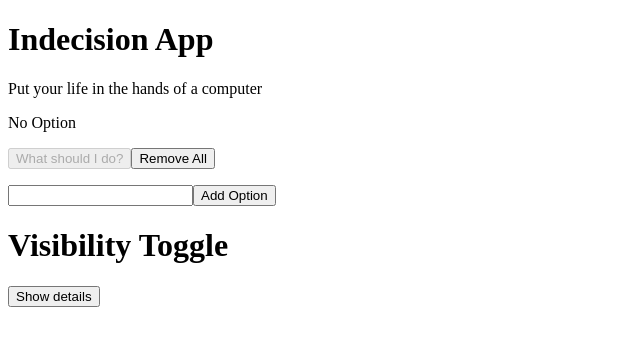
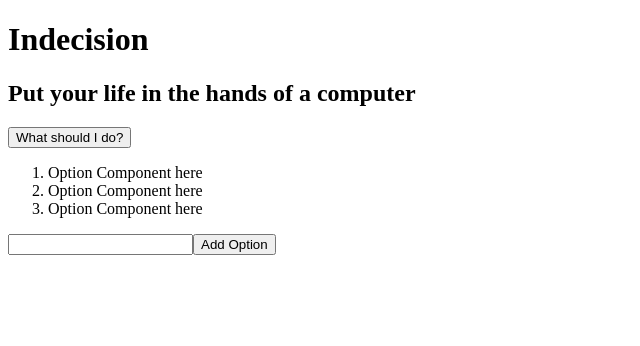
Before and after one commit to MuratOzdemir-dev/indecisionapp, a React (Create React App) app: page / in a window 1280 px wide. Shown: the top 346 px of the page, without its empty margins (0-640 px from the left). Built offline with nearby package versions, Linux system fonts and the light colour scheme.

Commit message:
Class component'a geçildi.

```diff
--- a/src/App.js
+++ b/src/App.js
@@ -1,61 +1,18 @@
-import React from "react";
-import Try from "./Try";
+import React, { Component } from "react";
+import Header from "./components/Header";
+import Action from "./components/Action";
+import Options from "./components/Options";
+import AddOption from "./components/AddOption";
 
-function App() {
-  const [app, setApp] = React.useState({
-    title: "Indecision App",
-    subtitle: "Put your life in the hands of a computer",
-    option: [],
-  });
-  const [result, setResult] = React.useState("");
-
-  return (
-    <div>
-      <h1>{app.title}</h1>
-      {app.subtitle && <p>{app.subtitle}</p>}
-      <p>{app.option.length > 0 ? "Here are your options" : "No Option"}</p>
-      <button
-        onClick={() => {
-          const randomNumber = Math.floor(Math.random() * app.option.length);
-          setResult(<p>{app.option[randomNumber]}</p>);
-        }}
-        disabled={app.option.length > 0 ? false : true}
-      >
-        What should I do?
-      </button>
-      {result !== "" && result}
-
-      <button
-        onClick={() => {
-          setApp({ ...app, option: [] });
-          setResult("");
-        }}
-      >
-        Remove All
-      </button>
-
-      <ol>
-        {app.option.map((item, index) => (
-          <li key={index}>{item}</li>
-        ))}
-      </ol>
-      <form
-        action="#"
-        method="post"
-        onSubmit={(e) => {
-          e.preventDefault();
-          const newOption = e.target.elements.option.value;
-          if (newOption) {
-            setApp({ ...app, option: [...app.option, newOption] });
-            e.target.elements.option.value = "";
-          }
-        }}
-      >
-        <input type="text" name="option" />
-        <button>Add Option</button>
-      </form>
-      <Try />
-    </div>
-  );
+export default class App extends Component {
+  render() {
+    return (
+      <div>
+        <Header />
+        <Action />
+        <Options />
+        <AddOption />
+      </div>
+    );
+  }
 }
-export default App;
--- /dev/null
+++ b/src/components/Action.js
@@ -0,0 +1,11 @@
+import React, { Component } from "react";
+
+export default class Action extends Component {
+  render() {
+    return(
+      <div>
+        <button>What should I do?</button>
+      </div>
+    )
+  }
+}
--- /dev/null
+++ b/src/components/AddOption.js
@@ -0,0 +1,14 @@
+import React, { Component } from "react";
+
+export default class AddOption extends Component {
+  render() {
+    return(
+      <div>
+        <form>
+          <input type="text" name="newOption" />
+          <button type="submit">Add Option</button>
+        </form>
+      </div>
+    );
+  }
+}
--- /dev/null
+++ b/src/components/Header.js
@@ -0,0 +1,12 @@
+import React, { Component } from "react";
+
+export default class Header extends Component {
+  render() {
+    return (
+      <div>
+        <h1>Indecision</h1>
+        <h2>Put your life in the hands of a computer</h2>
+      </div>
+    );
+  }
+}
--- /dev/null
+++ b/src/components/Option.js
@@ -0,0 +1,11 @@
+import React, { Component } from "react";
+
+export default class Option extends Component {
+  render() {
+    return(
+      <li>
+        Option Component here
+      </li>
+    );
+  }
+}
--- /dev/null
+++ b/src/components/Options.js
@@ -0,0 +1,16 @@
+import React, { Component } from "react";
+import Option from "./Option";
+
+export default class Options extends Component {
+  render() {
+    return(
+      <div>
+        <ol>
+          <Option />
+          <Option />
+          <Option />
+        </ol>
+      </div>
+    );
+  }
+}
```
Also changed, not shown: src/components/Try.js (renamed from src/Try.js).
